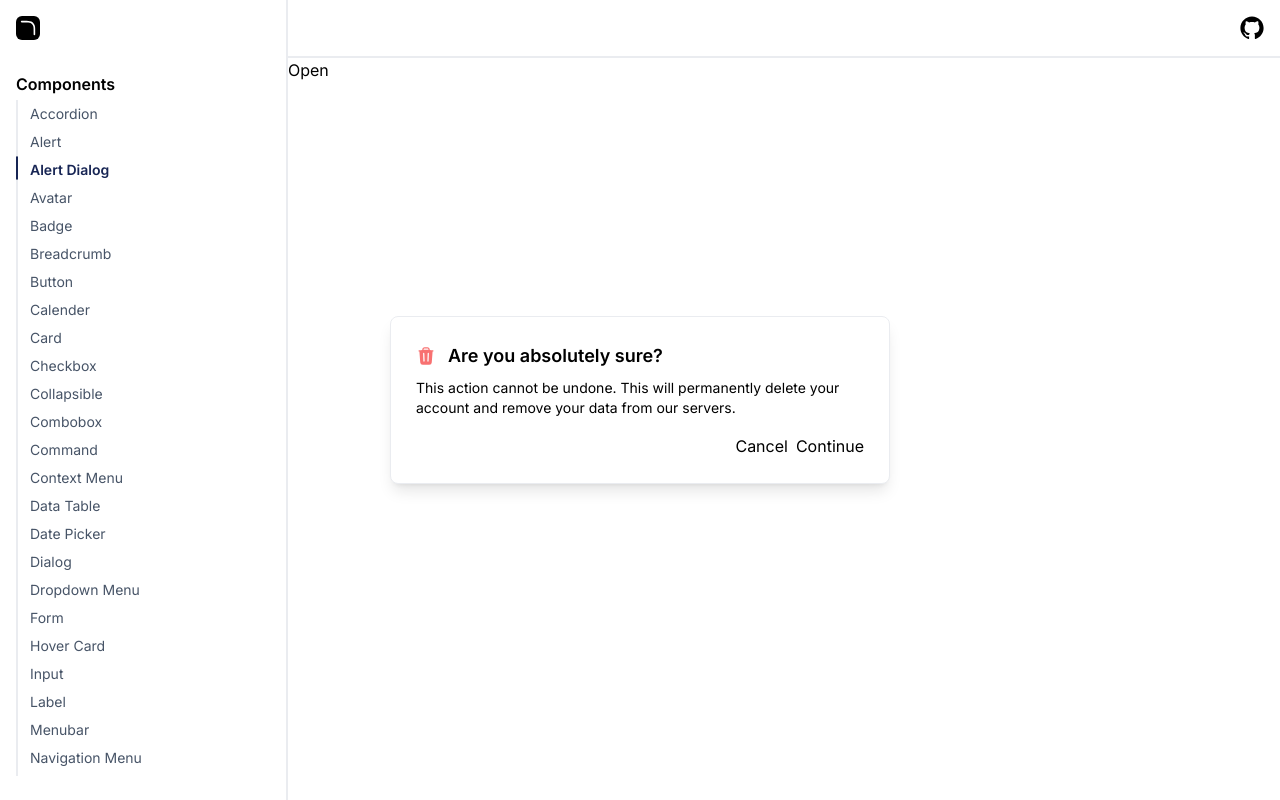
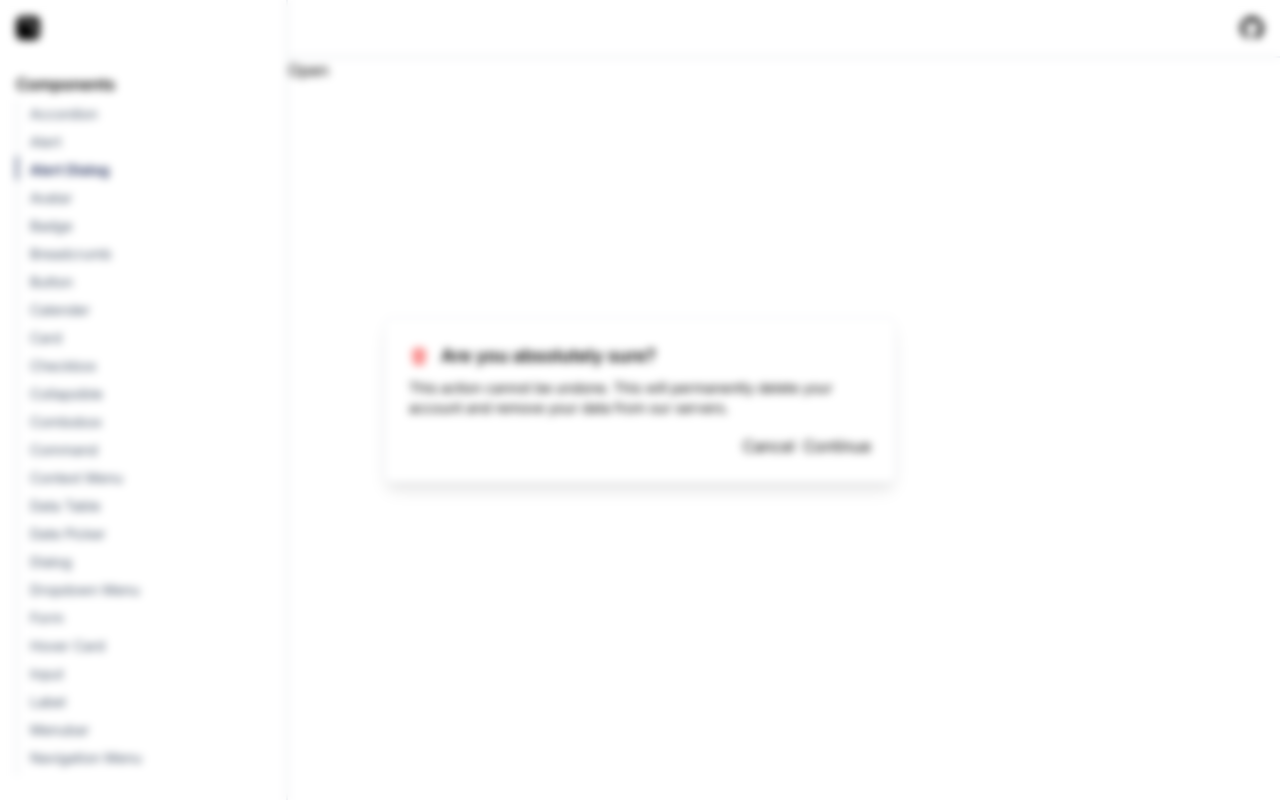
Before and after one commit to twinkalp10/open-ui, a Next.js app: page /components/alertDialog in a window 1280 px wide. Both pictures are taken after a click on the button "Open". Built offline with nearby package versions, Linux system fonts and the light colour scheme.

Commit message:
UI bug fixed in alert Dialog

```diff
--- a/components/AlertDialog.tsx
+++ b/components/AlertDialog.tsx
@@ -144,7 +144,6 @@
   React.ComponentPropsWithoutRef<typeof AlertDialogPrimitive.Overlay>
 >(({ children, ...props }, ref) => (
   <AlertDialogPortal>
-    <AlertDialogOverlay />
     <AlertDialogPrimitive.Overlay
       className="fixed inset-0 z-50 bg-background/80 backdrop-blur-sm data-[state=open]:animate-in data-[state=closed]:animate-out data-[state=closed]:fade-out-0 data-[state=open]:fade-in-0"
       {...props}
@@ -158,13 +157,14 @@
   React.ComponentPropsWithoutRef<typeof AlertDialogPrimitive.Content> &
     AlertDialogProps
 >(({ size, ...props }, ref) => (
-  <AlertDialogPrimitive.Content
-    ref={ref}
-    className={`${AlertVariants({
-      size,
-    })} fixed left-[50%] top-[50%] z-50 grid translate-x-[-50%] translate-y-[-50%] gap-4 border bg-background p-6 shadow-lg duration-200 data-[state=open]:animate-in data-[state=closed]:animate-out data-[state=closed]:fade-out-0 data-[state=open]:fade-in-0 data-[state=closed]:zoom-out-95 data-[state=open]:zoom-in-95 data-[state=closed]:slide-out-to-left-1/2 data-[state=closed]:slide-out-to-top-[48%] data-[state=open]:slide-in-from-left-1/2 data-[state=open]:slide-in-from-top-[48%] sm:rounded-lg `}
-    {...props}
-  />
+  <AlertDialogPortal>
+    <AlertDialogOverlay />
+    <AlertDialogPrimitive.Content
+      ref={ref}
+      className="fixed left-[50%] top-[50%] z-50 grid w-full max-w-lg translate-x-[-50%] translate-y-[-50%] gap-4 border bg-background p-6 shadow-lg duration-200 data-[state=open]:animate-in data-[state=closed]:animate-out data-[state=closed]:fade-out-0 data-[state=open]:fade-in-0 data-[state=closed]:zoom-out-95 data-[state=open]:zoom-in-95 data-[state=closed]:slide-out-to-left-1/2 data-[state=closed]:slide-out-to-top-[48%] data-[state=open]:slide-in-from-left-1/2 data-[state=open]:slide-in-from-top-[48%] sm:rounded-lg md:w-full"
+      {...props}
+    />
+  </AlertDialogPortal>
 ));
 
 const AlertDialogTitle = React.forwardRef<
```
